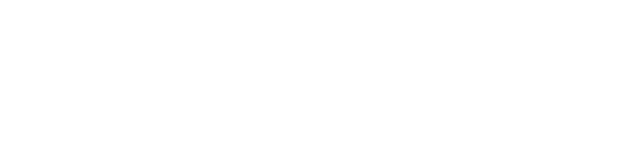
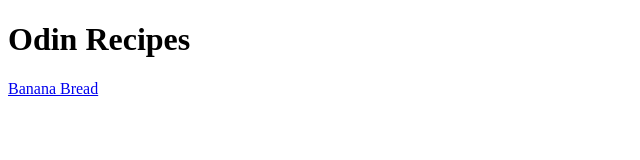
Before and after one commit to xincryptedx/odin-recipes, a plain HTML site: page index.html in a window 1280 px wide. Shown: the whole page, without its empty margins (0-640 px from the left). Drawn offline with Linux system fonts and the light colour scheme.

Commit message:
Add link on index to banana bread recipe

```diff
--- a/index.html
+++ b/index.html
@@ -7,7 +7,8 @@
     </head>
 
     <body>
+        <h1>Odin Recipes</h1>
 
-
+        <a href="./recipes/banana-bread.html">Banana Bread</a>
     </body>
 </html>
```
